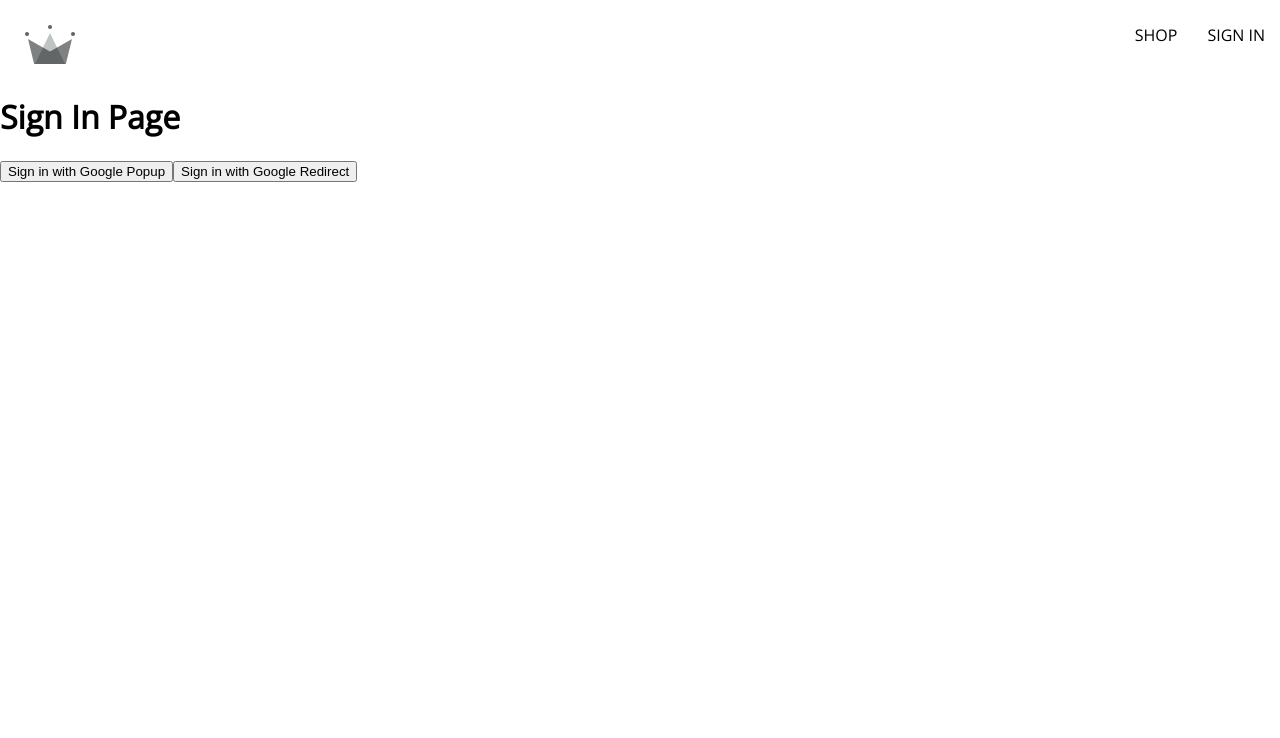
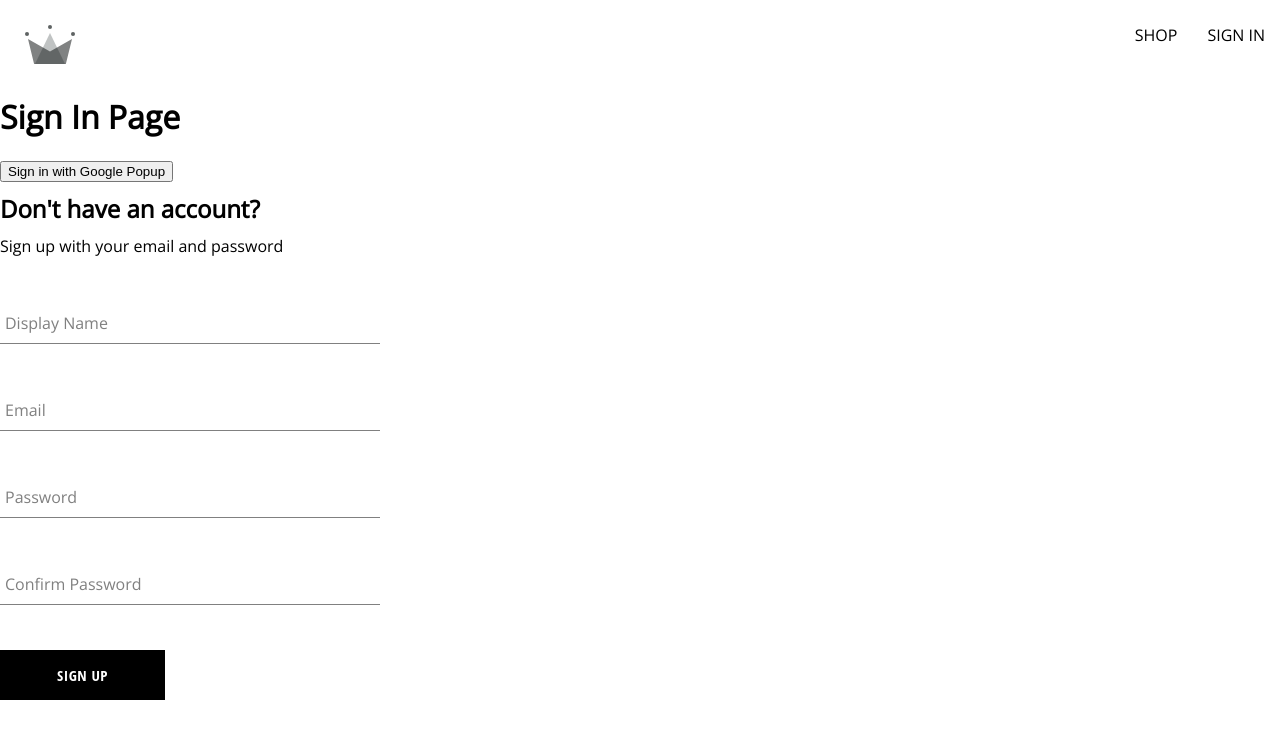
Before and after one commit to JorgeTorquato/capstone, a React (Create React App) app: page /sign-in in a window 1280 px wide. Shown: the top 738 px of the page. Built offline with nearby package versions, Linux system fonts and the light colour scheme.

Commit message:
created sign up, form input, and button components

```diff
--- /dev/null
+++ b/src/components/button/button.component.jsx
@@ -0,0 +1,16 @@
+import './button.styles.scss';
+const buttonTypeClasses = {
+  google: 'google-sing-in',
+  inverted: 'inverted',
+};
+const Button = ({ children, buttonType, ...otherProps }) => {
+  return (
+    <button
+      className={`button-container ${buttonTypeClasses[buttonType]}`}
+      {...otherProps}
+    >
+      {children}
+    </button>
+  );
+};
+export default Button;
--- /dev/null
+++ b/src/components/button/button.styles.scss
@@ -0,0 +1,46 @@
+.button-container {
+  min-width: 165px;
+  width: auto;
+  height: 50px;
+  letter-spacing: 0.5px;
+  line-height: 50px;
+  padding: 0 35px 0 35px;
+  font-size: 15px;
+  background-color: black;
+  color: white;
+  text-transform: uppercase;
+  font-family: 'Open Sans Condensed';
+  font-weight: bolder;
+  border: none;
+  cursor: pointer;
+  display: flex;
+  justify-content: center;
+
+  &:hover {
+    background-color: white;
+    color: black;
+    border: 1px solid black;
+  }
+
+  &.google-sign-in {
+    background-color: #4285f4;
+    color: white;
+
+    &:hover {
+      background-color: #357ae8;
+      border: none;
+    }
+  }
+
+  &.inverted {
+    background-color: white;
+    color: black;
+    border: 1px solid black;
+
+    &:hover {
+      background-color: black;
+      color: white;
+      border: none;
+    }
+  }
+}
--- /dev/null
+++ b/src/components/form-input/form-input.component.jsx
@@ -0,0 +1,18 @@
+import './form-input.styles.scss';
+const FormInput = ({ label, ...otherProps }) => {
+  return (
+    <div className='group'>
+      <input className='form-input' {...otherProps} />
+      {label && (
+        <label
+          className={`${
+            otherProps.value.length ? 'shrink' : ''
+          } form-input-label`}
+        >
+          {label}
+        </label>
+      )}
+    </div>
+  );
+};
+export default FormInput;
--- /dev/null
+++ b/src/components/form-input/form-input.styles.scss
@@ -0,0 +1,54 @@
+$sub-color: grey;
+$main-color: black;
+
+@mixin shrinkLabel {
+  top: -14px;
+  font-size: 12px;
+  color: $main-color;
+}
+
+.group {
+  position: relative;
+  margin: 45px 0;
+
+  .form-input {
+    background: none;
+    background-color: white;
+    color: $sub-color;
+    font-size: 18px;
+    padding: 10px 10px 10px 5px;
+    display: block;
+    width: 100%;
+    border: none;
+    border-radius: 0;
+    border-bottom: 1px solid $sub-color;
+    margin: 25px 0;
+
+    &:focus {
+      outline: none;
+    }
+
+    &:focus ~ .form-input-label {
+      @include shrinkLabel();
+    }
+  }
+
+  input[type='password'] {
+    letter-spacing: 0.3em;
+  }
+
+  .form-input-label {
+    color: $sub-color;
+    font-size: 16px;
+    font-weight: normal;
+    position: absolute;
+    pointer-events: none;
+    left: 5px;
+    top: 10px;
+    transition: 300ms ease all;
+
+    &.shrink {
+      @include shrinkLabel();
+    }
+  }
+}
--- /dev/null
+++ b/src/components/sing-up-form/sign-up-form.component.jsx
@@ -0,0 +1,100 @@
+// Imports
+import './sign-up-form.styles.scss';
+import Button from '../button/button.component';
+import {
+  createAuthUserWithEmailAndPassword,
+  createUserDocumentFromAuth,
+} from '../../utils/firebase/firebase.utils';
+
+import FormInput from '../form-input/form-input.component';
+
+import { useState } from 'react';
+const defaultFormFields = {
+  displayName: '',
+  email: '',
+  password: '',
+  confirmPassword: '',
+};
+
+// Functions
+const SignUpForm = () => {
+  const [formFields, setFormFields] = useState(defaultFormFields);
+
+  const { displayName, email, password, confirmPassword } = formFields;
+
+  const resetFormFields = () => {
+    setFormFields(defaultFormFields);
+  };
+
+  const handleSubmit = async (event) => {
+    event.preventDefault();
+    if (password !== confirmPassword) {
+      alert('passwords do not match');
+      return;
+    }
+
+    try {
+      const { user } = await createAuthUserWithEmailAndPassword(
+        email,
+        password
+      );
+      await createUserDocumentFromAuth(user, { displayName });
+      resetFormFields();
+    } catch (error) {
+      if (error.code === 'auth/email-already-in-use') {
+        alert('email already in use');
+        resetFormFields();
+      } else {
+        console.log('user creation encounter an error ', error);
+      }
+    }
+  };
+
+  const handleChange = (event) => {
+    const { name, value } = event.target;
+    setFormFields({ ...formFields, [name]: value });
+  };
+
+  return (
+    <div className='sign-up-container'>
+      <h2>Don't have an account?</h2>
+      <span>Sign up with your email and password</span>
+      <form onSubmit={handleSubmit}>
+        <FormInput
+          label='Display Name'
+          type='text'
+          required
+          onChange={handleChange}
+          name='displayName'
+          value={displayName}
+        />
+        <FormInput
+          label='Email'
+          type='email'
+          required
+          onChange={handleChange}
+          name='email'
+          value={email}
+        />
+        <FormInput
+          label='Password'
+          type='password'
+          required
+          onChange={handleChange}
+          name='password'
+          value={password}
+        />
+        <FormInput
+          label='Confirm Password'
+          type='password'
+          required
+          onChange={handleChange}
+          name='confirmPassword'
+          value={confirmPassword}
+        />
+        <Button type='submit'>Sign Up</Button>
+      </form>
+    </div>
+  );
+};
+export default SignUpForm;
--- /dev/null
+++ b/src/components/sing-up-form/sign-up-form.styles.scss
@@ -0,0 +1,8 @@
+.sign-up-container {
+  display: flex;
+  flex-direction: column;
+  width: 380px;
+}
+h2 {
+  margin: 10px 0;
+}
--- a/src/routes/sign-in/sign-in.component.jsx
+++ b/src/routes/sign-in/sign-in.component.jsx
@@ -1,24 +1,9 @@
 import {
-  auth,
   signInWithGooglePopup,
   createUserDocumentFromAuth,
-  signInWithGoogleRedirect,
 } from '../../utils/firebase/firebase.utils';
-import { useEffect } from 'react';
-import { getRedirectResult } from 'firebase/auth';
-import { async } from '@firebase/util';
+import SignUpForm from '../../components/sing-up-form/sign-up-form.component';
 const SignIn = () => {
-  useEffect(
-    () => async () => {
-      const response = await getRedirectResult(auth);
-
-      if (response) {
-        const userDocRef = await createUserDocumentFromAuth(response.user);
-      }
-    },
-    []
-  );
-
   const logGoogleUser = async () => {
     const { user } = await signInWithGooglePopup();
     const userDocRef = await createUserDocumentFromAuth(user);
@@ -28,9 +13,7 @@
     <div>
       <h1>Sign In Page</h1>
       <button onClick={logGoogleUser}>Sign in with Google Popup</button>
-      <button onClick={signInWithGoogleRedirect}>
-        Sign in with Google Redirect
-      </button>
+      <SignUpForm />
     </div>
   );
 };
--- a/src/utils/firebase/firebase.utils.jsx
+++ b/src/utils/firebase/firebase.utils.jsx
@@ -1,11 +1,15 @@
 import { initializeApp } from 'firebase/app';
+
 import {
   getAuth,
   signInWithRedirect,
   signInWithPopup,
   GoogleAuthProvider,
+  createUserWithEmailAndPassword,
 } from 'firebase/auth';
+
 import { getFirestore, doc, getDoc, setDoc } from 'firebase/firestore';
+
 // App firebase
 const firebaseConfig = {
   apiKey: 'AIzaSyCVvoW9fFQ7YM0Ma0GUyNquGr0gWNPXuac',
@@ -25,24 +29,35 @@
 });
 
 export const auth = getAuth();
+
 export const signInWithGooglePopup = () =>
   signInWithPopup(auth, googleProvider);
+
 export const signInWithGoogleRedirect = () =>
   signInWithRedirect(auth, googleProvider);
+
 export const db = getFirestore();
-export const createUserDocumentFromAuth = async (userAuth) => {
+
+export const createUserDocumentFromAuth = async (
+  userAuth,
+  additionalInformation = {}
+) => {
+  if (!userAuth) return;
+
   const userDocRef = doc(db, 'users', userAuth.uid);
-  console.log(userDocRef);
+
   const userSnapshot = await getDoc(userDocRef);
-  console.log(userSnapshot);
+
   if (!userSnapshot.exists()) {
     const { displayName, email } = userAuth;
     const createdAt = new Date();
+
     try {
       await setDoc(userDocRef, {
         displayName,
         email,
         createdAt,
+        ...additionalInformation,
       });
     } catch (error) {
       console.log('there was an error creating the user', error.message);
@@ -50,3 +65,9 @@
   }
   return userDocRef;
 };
+
+export const createAuthUserWithEmailAndPassword = async (email, password) => {
+  if (!email || !password) return;
+
+  return await createUserWithEmailAndPassword(auth, email, password);
+};
```
